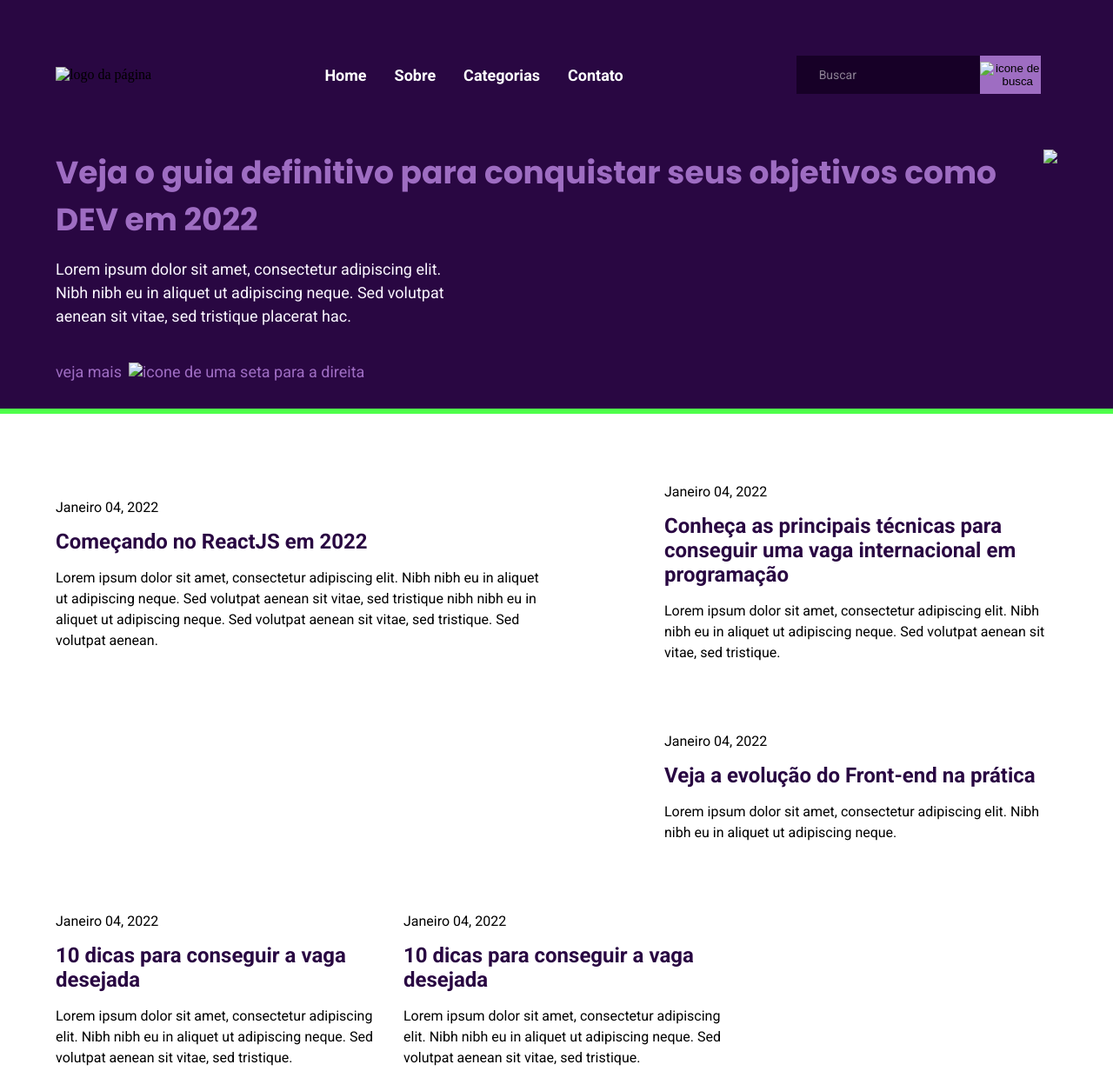
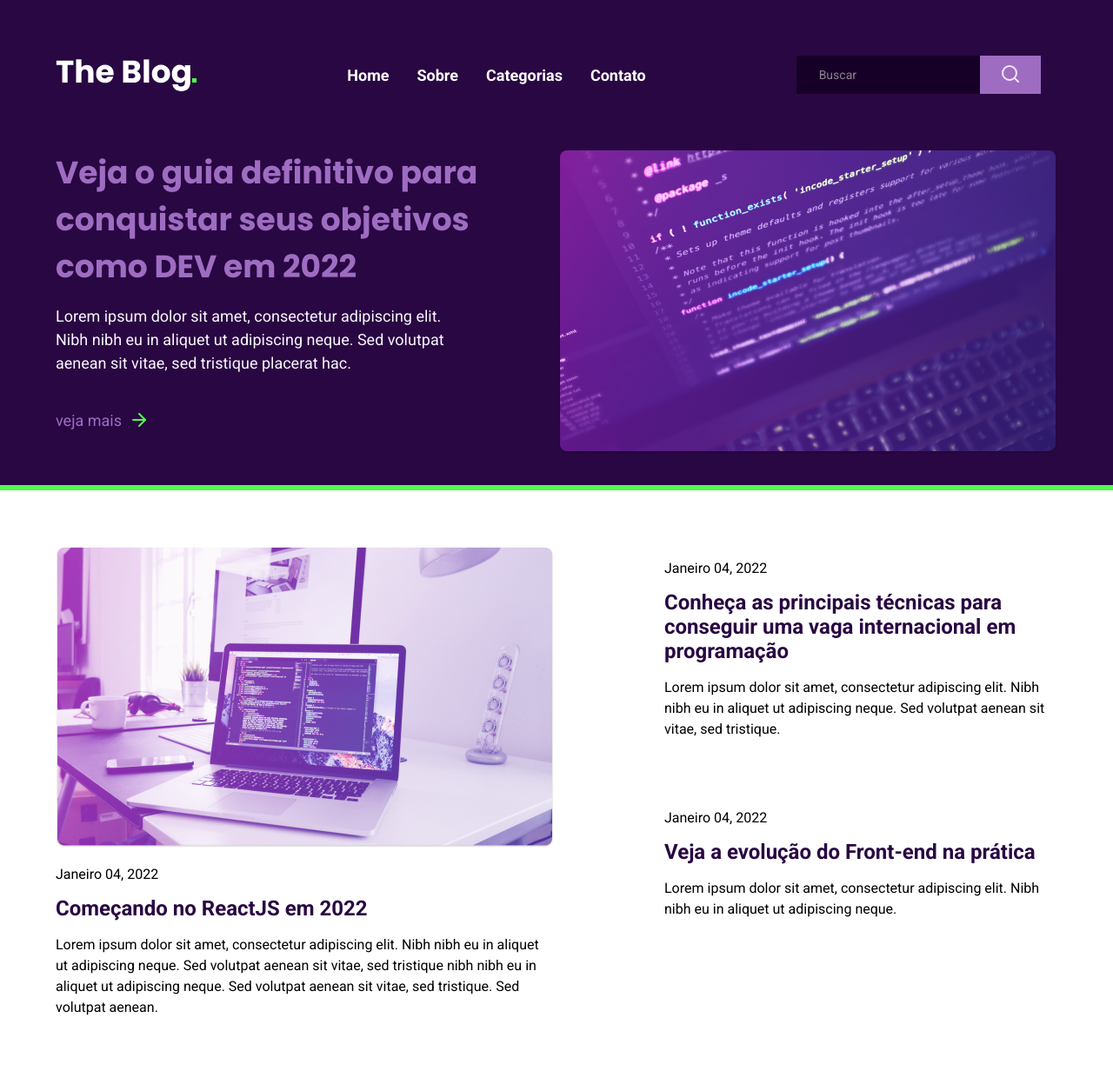
Before and after one commit to brunogoncalvesferreira/rocketblog, a plain HTML site: page index.html in a window 1280 px wide. Shown: the top 1232 px of the page at 87% size. Drawn offline with Linux system fonts and the light colour scheme; the site is published under a folder, as on GitHub Pages, so addresses that start at the root find nothing.

Commit message:
Update index.html

```diff
--- a/index.html
+++ b/index.html
@@ -11,7 +11,7 @@
   <body>
     <div id="home">
       <header>
-        <img src="/images/logo.svg" alt="logo da página" />
+        <img src="./images/logo.svg" alt="logo da página" />
 
         <ul class="menu">
           <li><a href="#home">Home</a></li>
@@ -23,7 +23,7 @@
         <div class="search">
           <input type="text" placeholder="Buscar" />
           <button>
-            <img src="/images/search.svg" alt="icone de busca" />
+            <img src="./images/search.svg" alt="icone de busca" />
           </button>
         </div>
       </header>
@@ -41,19 +41,19 @@
           <a href="#"
             >veja mais
             <img
-              src="/images/arrow-right.svg"
+              src="./images/arrow-right.svg"
               alt="icone de uma seta para a direita"
           /></a>
         </div>
         <div class="group-img">
-          <img src="/images/featured-image.png" />
+          <img src="./images/featured-image.png" />
         </div>
       </div>
     </div>
     <main>
       <div class="content-superior">
         <div class="post-1">
-          <img src="/images/post-1.png" alt="" />
+          <img src="./images/post-1.png" alt="" />
           <strong>Janeiro 04, 2022</strong>
           <h2>Começando no ReactJS em 2022</h2>
           <p>
@@ -89,7 +89,7 @@
 
       <div class="content-inferior">
         <div class="post">
-          <img src="/images/post-2.png" alt="" />
+          <img src="./images/post-2.png" alt="" />
           <strong>Janeiro 04, 2022</strong>
           <h2>10 dicas para conseguir a vaga desejada</h2>
           <p>
@@ -100,7 +100,7 @@
         </div>
 
         <div class="post">
-          <img src="/images/post-3.png" alt="" />
+          <img src="./images/post-3.png" alt="" />
           <strong>Janeiro 04, 2022</strong>
           <h2>10 dicas para conseguir a vaga desejada</h2>
           <p>
@@ -111,7 +111,7 @@
         </div>
 
         <div class="post">
-          <img src="/images/post-4.png" alt="" />
+          <img src="./images/post-4.png" alt="" />
           <strong>Janeiro 04, 2022</strong>
           <h2>10 dicas para conseguir a vaga desejada</h2>
           <p>
```
